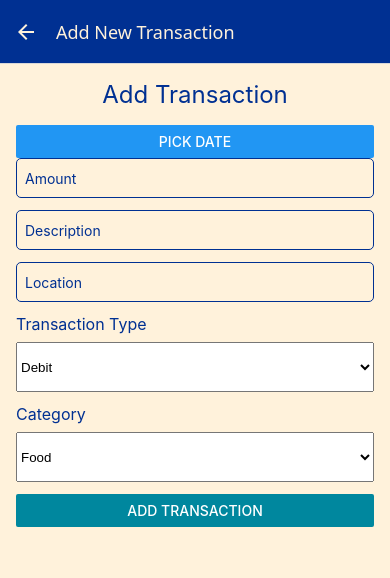
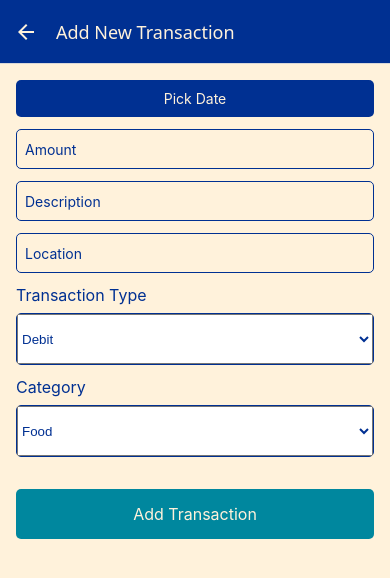
Before and after one commit to LalanaChami/Expense-Tracker, a React Native app: screen /AddTransaction in a window 390 px wide. Shown: the top 578 px of the page. Built offline with nearby package versions, Linux system fonts and the light colour scheme.

Commit message:
Adding styles to the date picker and the normal pickers

```diff
--- a/screens/AddTransactionScreen.tsx
+++ b/screens/AddTransactionScreen.tsx
@@ -1,5 +1,5 @@
 import React, { useState } from 'react';
-import { View, Text, TextInput, Button, StyleSheet, Alert } from 'react-native';
+import { View, Text, TextInput, Button, StyleSheet, Alert, TouchableOpacity } from 'react-native';
 import { useDispatch } from 'react-redux';
 import { addTransaction } from '../store/actions';
 import { useNavigation, NavigationProp } from '@react-navigation/native';
@@ -53,8 +53,9 @@ const AddTransactionScreen: React.FC = () => {
 
   return (
     <View style={styles.container}>
-      <Text style={styles.title}>Add Transaction</Text>
-      <Button title="Pick Date" onPress={() => setShowDatePicker(true)} />
+      <TouchableOpacity style={styles.dateButton} onPress={() => setShowDatePicker(true)}>
+        <Text style={styles.dateButtonText}>Pick Date</Text>
+      </TouchableOpacity>
       {showDatePicker && (
         <DateTimePicker
           value={date}
@@ -86,6 +87,7 @@ const AddTransactionScreen: React.FC = () => {
         placeholderTextColor="#003092"
       />
       <Text style={styles.label}>Transaction Type</Text>
+      <View style={styles.pickerContainer}>
         <Picker
           selectedValue={type}
           onValueChange={(itemValue) => setType(itemValue)}
@@ -95,7 +97,9 @@ const AddTransactionScreen: React.FC = () => {
           <Picker.Item label="Credit" value="Credit" />
           <Picker.Item label="Cash" value="Cash" />
         </Picker>
+      </View>
       <Text style={styles.label}>Category</Text>
+      <View style={styles.pickerContainer}>
         <Picker
           selectedValue={category}
           onValueChange={(itemValue) => setCategory(itemValue)}
@@ -108,7 +112,10 @@ const AddTransactionScreen: React.FC = () => {
           <Picker.Item label="Health" value="Health" />
           <Picker.Item label="Other" value="Other" />
         </Picker>
-      <Button title="Add Transaction" onPress={handleAddTransaction} color="#00879E" />
+      </View>
+      <TouchableOpacity style={styles.addButton} onPress={handleAddTransaction}>
+        <Text style={styles.addButtonText}>Add Transaction</Text>
+      </TouchableOpacity>
     </View>
   );
 };
@@ -140,9 +147,37 @@ const styles = StyleSheet.create({
     marginBottom: 8,
     color: '#003092',
   },
+  pickerContainer: {
+    borderColor: '#003092',
+    borderWidth: 1,
+    borderRadius: 5,
+    marginBottom: 12,
+    backgroundColor: '#FFF2DB',
+  },
   picker: {
     height: 50,
+    color: '#003092',
+  },
+  dateButton: {
+    backgroundColor: '#003092',
+    padding: 10,
+    borderRadius: 5,
     marginBottom: 12,
+  },
+  dateButtonText: {
+    color: '#FFF2DB',
+    textAlign: 'center',
+  },
+  addButton: {
+    backgroundColor: '#00879E',
+    padding: 15,
+    borderRadius: 5,
+    marginTop: 20,
+  },
+  addButtonText: {
+    color: '#FFF2DB',
+    textAlign: 'center',
+    fontSize: 16,
   },
 });
 
```
Lines whose indentation alone changed are shown as unchanged.
